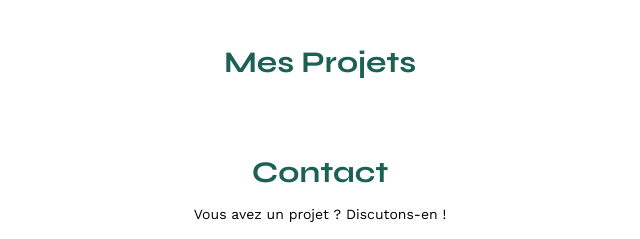
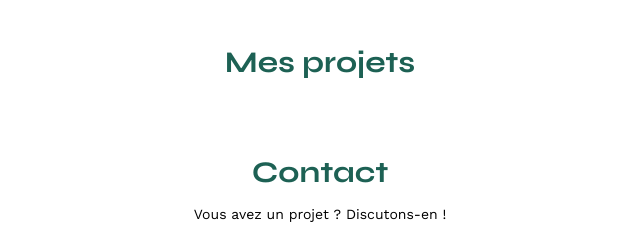
Before and after one commit to mlhotellier/architecte.sophie-bluel.com, a plain HTML site: page FrontEnd/index.html in a window 1280 px wide. Shown: the part 488-727 px from the top of the page, 320-960 px from the left. Drawn offline with nearby package versions, Linux system fonts and the light colour scheme; no server answers.

Commit message:
Add files via upload

```diff
--- a/FrontEnd/index.html
+++ b/FrontEnd/index.html
@@ -36,7 +36,7 @@
 		</article>
 	</section>
 	<section id="portfolio">
-		<h2>Mes Projets</h2>
+		<h2>Mes projets</h2>
 		<div class="filter"></div>
 		<div class="gallery">
 			<!-- Modèle de l'affichage des produits.
```
